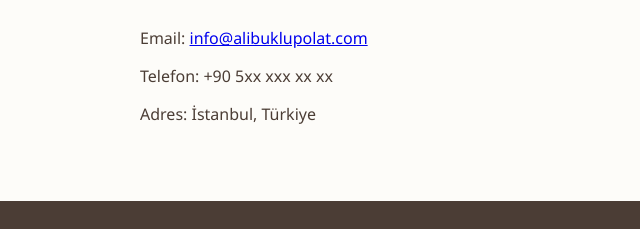
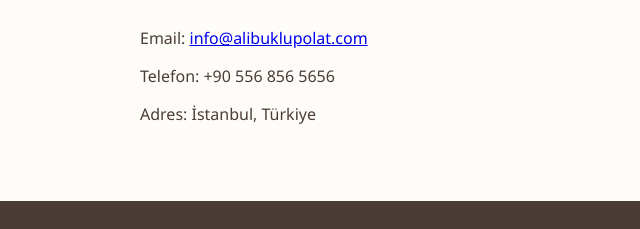
Before and after one commit to Apodurden/ali-buklu-polat-psikoloji, a plain HTML site: page index.html in a window 1280 px wide. Shown: the part 2259-2488 px from the top of the page, 0-640 px from the left. Drawn offline with Linux system fonts and the light colour scheme.

Commit message:
Update index.html

```diff
--- a/index.html
+++ b/index.html
@@ -84,7 +84,7 @@
   <section id="iletisim" class="container">
     <h2>İletişim</h2>
     <p>Email: <a href="mailto:info@alibuklupolat.com">info@alibuklupolat.com</a></p>
-    <p>Telefon: +90 5xx xxx xx xx</p>
+    <p>Telefon: +90 556 856 5656</p>
     <p>Adres: İstanbul, Türkiye</p>
   </section>
 
```
